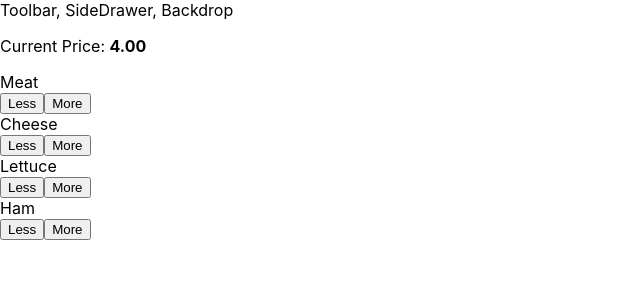
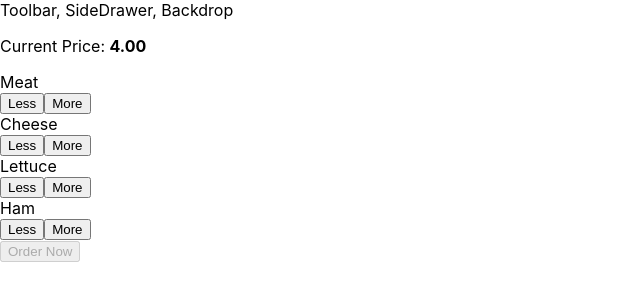
Before and after one commit to haoweili1096/sandwichBuilder, a React app: page / in a window 1280 px wide. Shown: the top 300 px of the page, without its empty margins (0-640 px from the left). Built offline with nearby package versions, Linux system fonts and the light colour scheme.

Commit message:
Add Order Button. closes #7.

```diff
--- a/src/components/Sandwich/BuildControls/BuildControls.js
+++ b/src/components/Sandwich/BuildControls/BuildControls.js
@@ -20,6 +20,10 @@ const buildControls = (props) => (
                 removed={() => props.ingredientRemoved(ctrl.type)}
                 disabled={props.disabled[ctrl.type]}/>
         ))}
+        <button
+            className={classes.OrderButton}
+            disabled={!props.purchasable}
+            onClick={props.ordered}>Order Now</button>
     </div>
 );
 
--- a/src/containers/SandwichBuilder/SandwichBuilder.js
+++ b/src/containers/SandwichBuilder/SandwichBuilder.js
@@ -18,7 +18,19 @@ class SandwichBuilder extends Component {
             cheese: 2,
             meat: 2
         },
-        totalPrice: 4
+        totalPrice: 4,
+        purchasable: false
+    }
+
+    updatePurchaseState(ingredients) {
+        const sum = Object.keys(ingredients)
+            .map(igKey => {
+                return ingredients[igKey];
+            })
+            .reduce((sum, el) => {
+                return sum + el;
+            }, 0);
+        this.setState({purchasable: sum > 0});
     }
 
     addIngredientHandler = (type) => {
@@ -39,6 +51,7 @@ class SandwichBuilder extends Component {
                 totalPrice: newPrice
             }
         );
+        this.updatePurchaseState(updatedIngredients);
     }
 
 
@@ -64,6 +77,11 @@ class SandwichBuilder extends Component {
                 totalPrice: newPrice
             }
         )
+        this.updatePurchaseState(updatedIngredients);
+    }
+
+    purchaseHandler = () => {
+
     }
 
     render () {
@@ -81,7 +99,9 @@ class SandwichBuilder extends Component {
                     price={this.state.totalPrice}
                     ingredientAdded={this.addIngredientHandler}
                     ingredientRemoved={this.removeIngredientHandler}
-                    disabled={disabledInfo} />
+                    disabled={disabledInfo}
+                    purchasable={this.state.purchasable}
+                    ordered={this.purchaseHandler} />
             </Aux>
         );
     }
```
Also changed, not shown: 1 other file (tests, documents, lock files or other folders).
